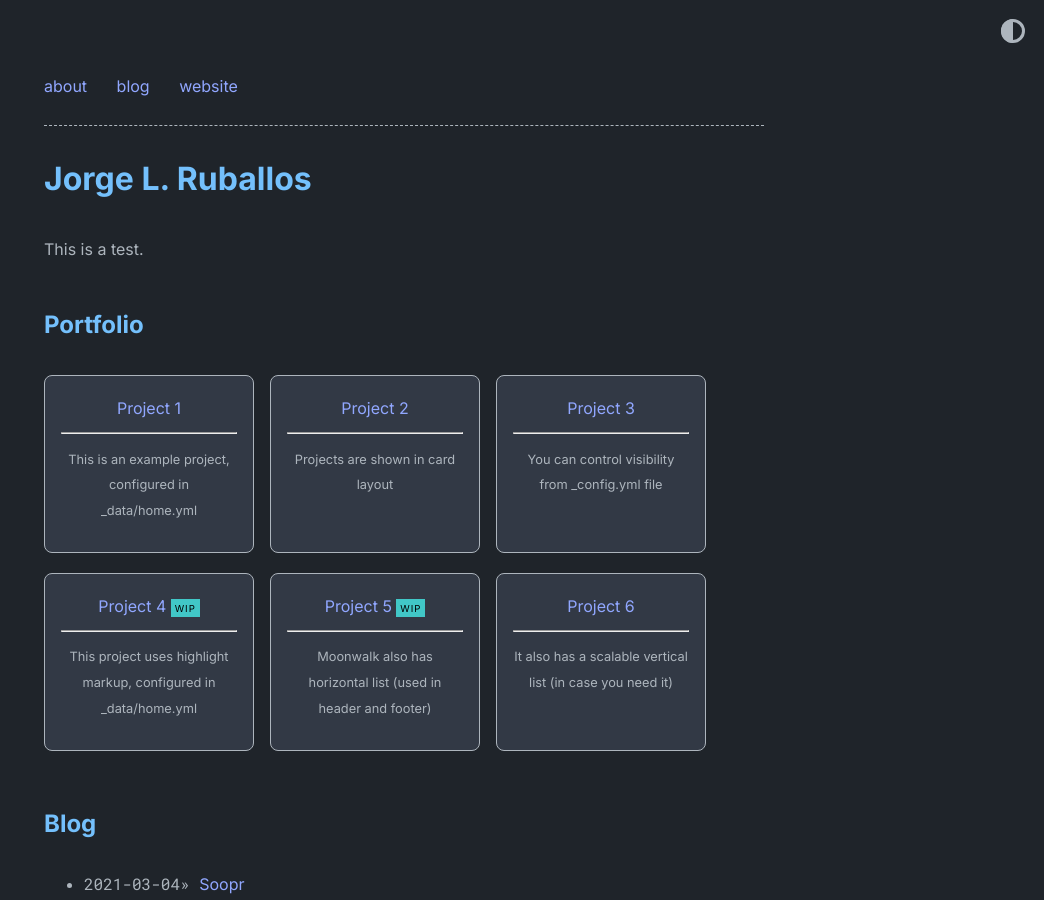
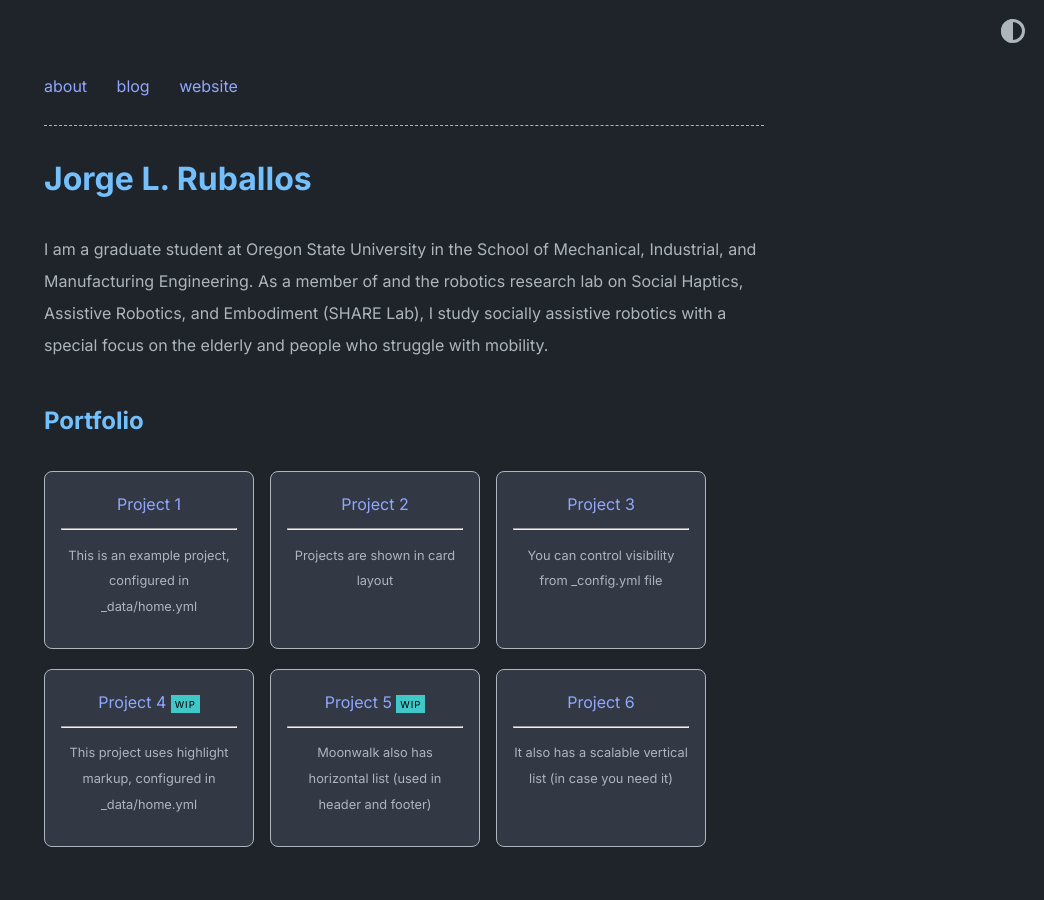
Before and after one commit to jlruballos/website.github.io, a Jekyll site: the page built from index.md, in a window 1280 px wide and 900 px high. Shown: the whole window, without its empty margins (236-1280 px from the left). Built offline with Jekyll 4.4.1, drawn with Linux system fonts in a browser that asks for light colours.

Commit message:
Update index.md
Updated with description.

```diff
--- a/index.md
+++ b/index.md
@@ -2,4 +2,4 @@
 layout: home
 ---
 
-This is a test.
+I am a graduate student at Oregon State University in the School of Mechanical, Industrial, and Manufacturing Engineering. As a member of and the robotics research lab on Social Haptics, Assistive Robotics, and Embodiment (SHARE Lab), I study socially assistive robotics with a special focus on the elderly and people who struggle with mobility.
```
